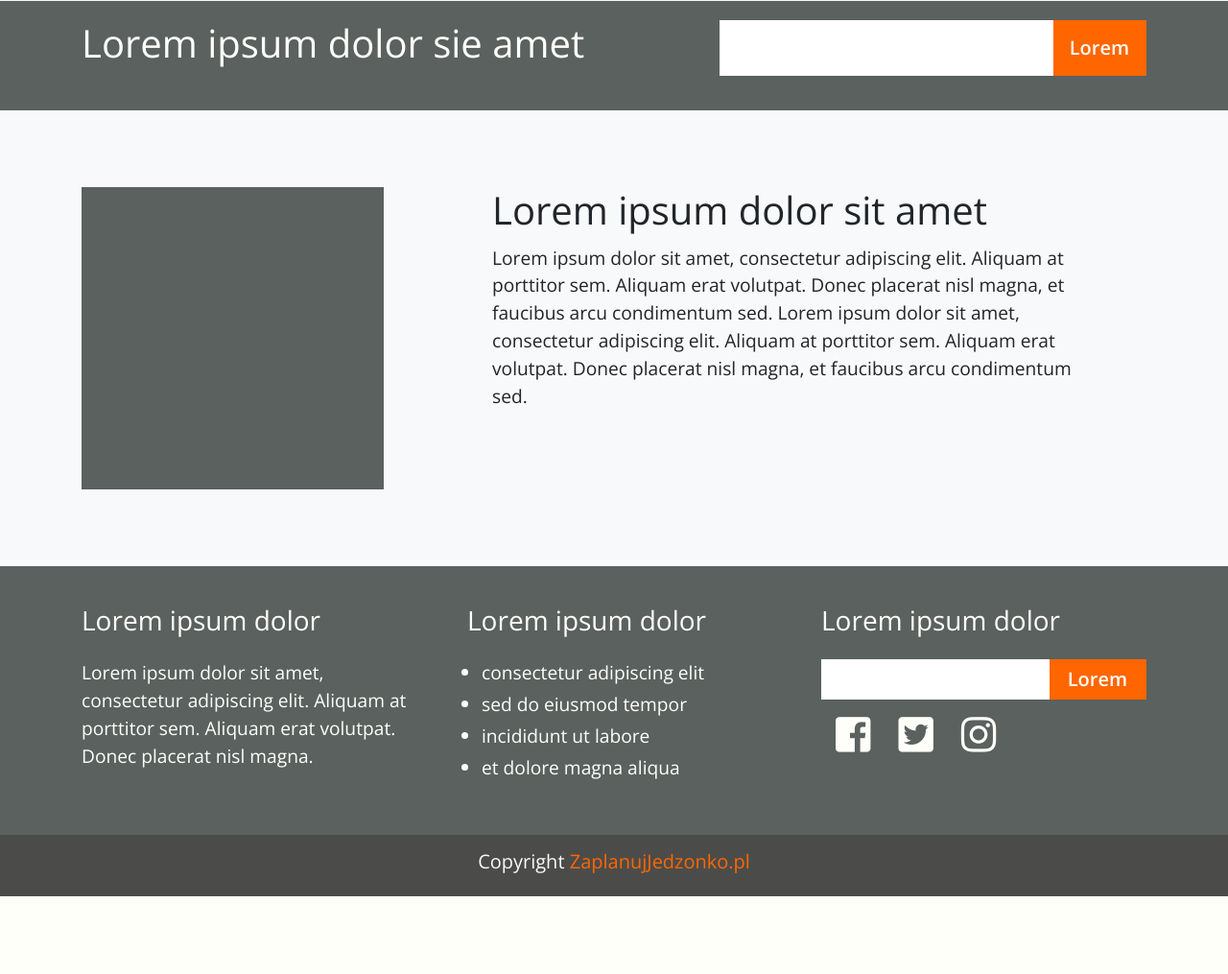
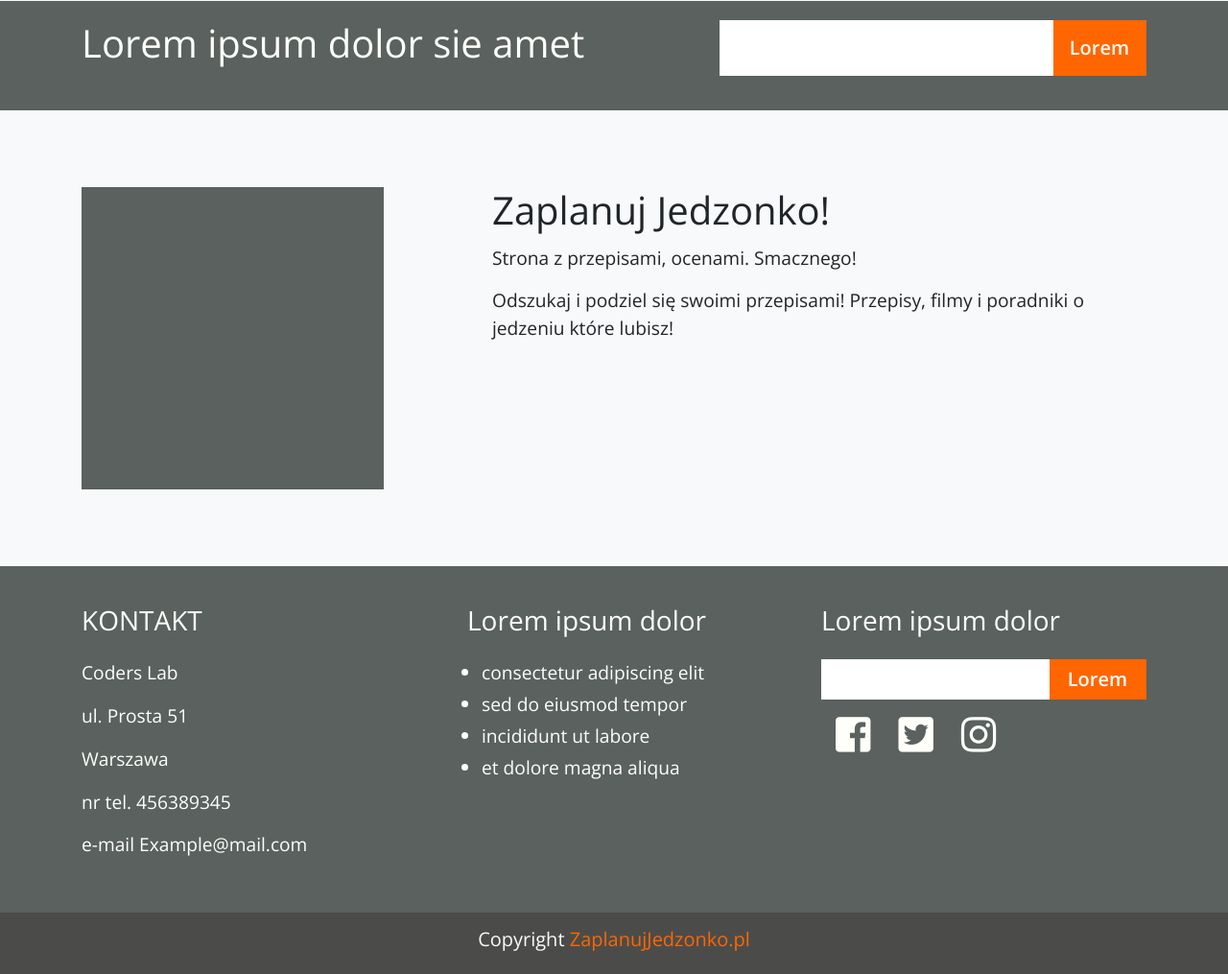
Before and after one commit to pchroscicki/ScrumLab, a Django app: template jedzonko/templates/index.html in a window 1280 px wide. Shown: the part 1265-2280 px from the top of the page at 96% size. Before the commit the page ends 2199 px from the top, so only its background shows below. Run offline with Django 3.2, Linux system fonts and the light colour scheme; the template is opened without the code that fills it, so the values that code supplies are empty; some libraries are stand-ins or nearby versions; some web fonts are replaced.

Commit message:
task1.1_1.2_1.3

```diff
--- a/jedzonko/templates/index.html
+++ b/jedzonko/templates/index.html
@@ -155,12 +155,10 @@
                 </div>
 
                 <div class="col-7 ml-4">
-                    <h1 class="pb-1">Lorem ipsum dolor sit amet</h1>
-                    <p>Lorem ipsum dolor sit amet, consectetur adipiscing elit. Aliquam at porttitor sem. Aliquam erat
-                        volutpat. Donec placerat nisl magna, et faucibus arcu condimentum sed. Lorem ipsum dolor sit
-                        amet, consectetur adipiscing elit. Aliquam at porttitor sem. Aliquam erat volutpat. Donec
-                        placerat nisl magna, et faucibus arcu condimentum sed.
+                    <h1 class="pb-1">Zaplanuj Jedzonko!</h1>
+                    <p>Strona z przepisami, ocenami. Smacznego!
                     </p>
+                    <p>Odszukaj i podziel się swoimi przepisami! Przepisy, filmy i poradniki o jedzeniu które lubisz!</p>
                 </div>
             </div>
         </div>
@@ -170,8 +168,12 @@
         <div class="container">
             <div class="row">
                 <div class="col">
-                    <h3 class="mb-4">Lorem ipsum dolor</h3>
-                    <p>Lorem ipsum dolor sit amet, consectetur adipiscing elit. Aliquam at porttitor sem.  Aliquam erat volutpat. Donec placerat nisl magna.</p>
+                    <h3 class="mb-4">KONTAKT</h3>
+                    <p>Coders Lab</p>
+                    <p>ul. Prosta 51</p>
+                    <p>Warszawa</p>
+                    <p>nr tel. 456389345</p>
+                    <p>e-mail Example@mail.com</p>
                 </div>
                 <div class="col pl-4 ml-4">
                     <h3 class="mb-4">Lorem ipsum dolor</h3>
--- a/jedzonko/views.py
+++ b/jedzonko/views.py
@@ -8,4 +8,4 @@ class IndexView(View):
 
     def get(self, request):
         ctx = {"actual_date": datetime.now()}
-        return render(request, "test.html", ctx)
+        return render(request, "index.html", ctx)   # zmiana z test.html
```
Also changed, not shown: jedzonko/models.py (+11 -1 lines), README.md, jedzonko/migrations/0001_initial.py (added), 1 other file.
